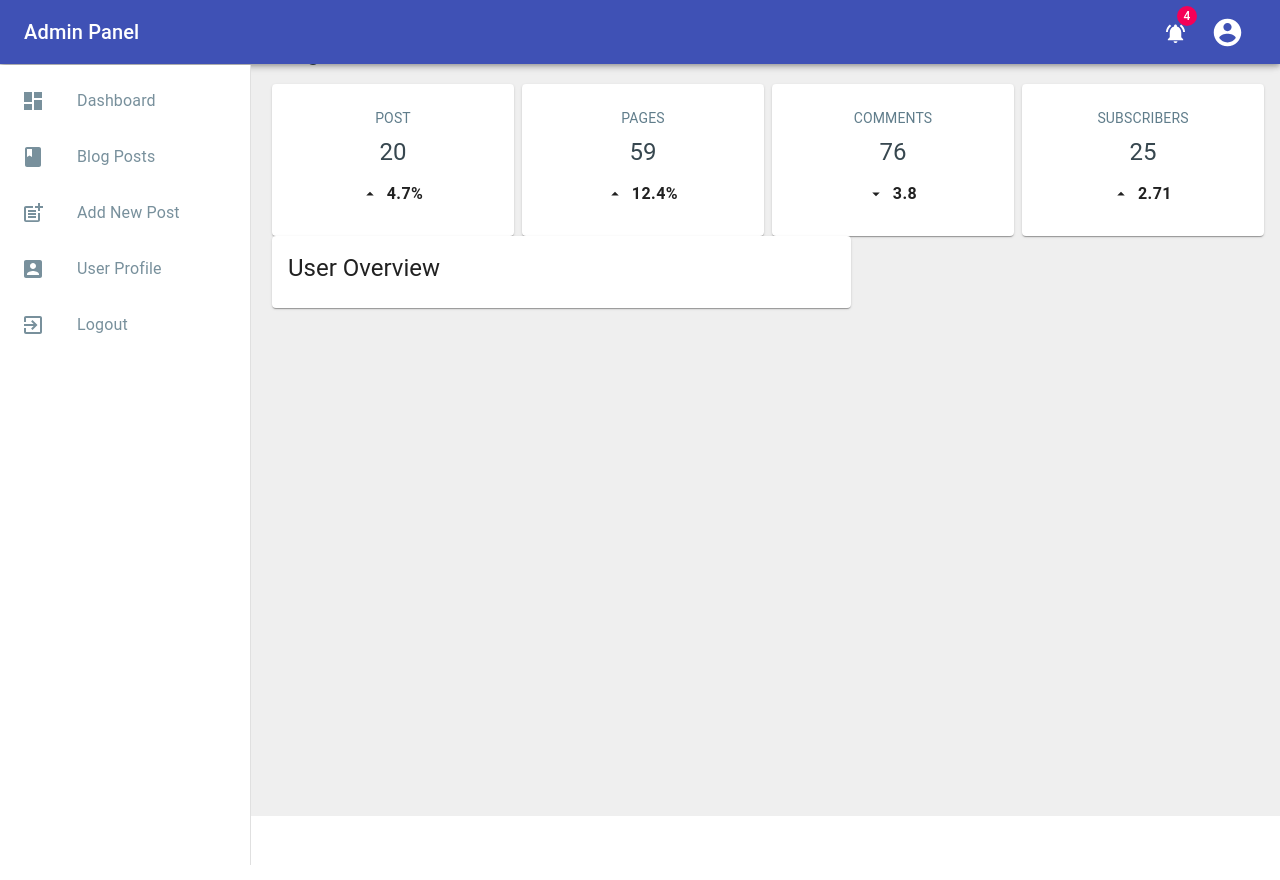
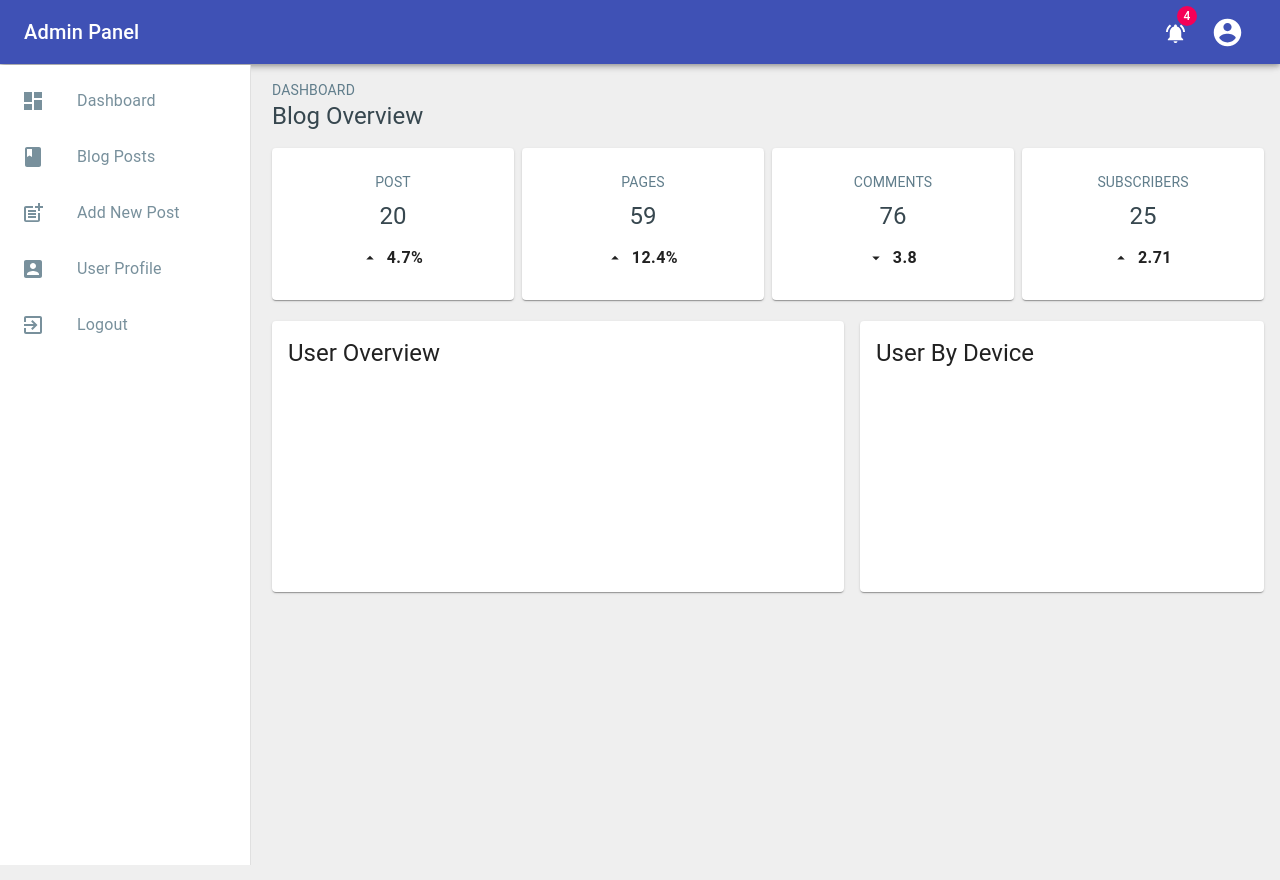
Before and after one commit to yuvraj1107thapa/Dashboard-ReactJS, a React (Create React App) app: page / in a window 1280 px wide. Before the commit the page ends 816 px from the top, so only its background shows below. Built offline with nearby package versions, Linux system fonts and the light colour scheme.

Commit message:
Added user by device and overview card for Dashboard

```diff
--- a/src/components/blog/UserOverview.js
+++ b/src/components/blog/UserOverview.js
@@ -5,10 +5,10 @@ import { useStyles } from '../views/ViewStyles'
 
 export default function UserByOverview() {
     const classes = useStyles();
-    return <Box className={classes.section}>
-        <Grid container>
-            <Grid item xs={12} sm={7}>
-                <Card>
+    return <Box style={{marginTop: '17px'}} >
+        <Grid container spacing={2}>
+            <Grid item xs={6} sm={7} >
+                <Card style={{height: '271px'}}>
                     <CardContent>
                         <Typography variant="h5" component="h6">
                             User Overview
@@ -16,7 +16,15 @@ export default function UserByOverview() {
                     </CardContent>
                 </Card>
             </Grid>
-            <Grid item xs={12} sm={5}></Grid>
+            <Grid item xs={6} sm={5}>
+                <Card style={{height: '271px'}}>
+                    <CardContent>
+                        <Typography variant="h5" component="h6">
+                            User By Device
+                        </Typography>
+                    </CardContent>
+                </Card>
+            </Grid>
         </Grid>
     </Box>
 }
--- a/src/components/layout/LayoutComponent.js
+++ b/src/components/layout/LayoutComponent.js
@@ -27,7 +27,7 @@ export default function LayoutComponent() {
                 handleDrawerOpen={handleDrawerOpen}
                 handleDrawerClose={handleDrawerClose} />
             {/* Defining routes */}
-            <Box className={classes.wrapper}>
+            <Box mt={8} className={classes.wrapper}>
                 <Routes>
                     <Route path = '/' element= {<Dashboard />}></Route>
                     <Route path = '/blog' element= {<BlogPosts />}></Route>
```
